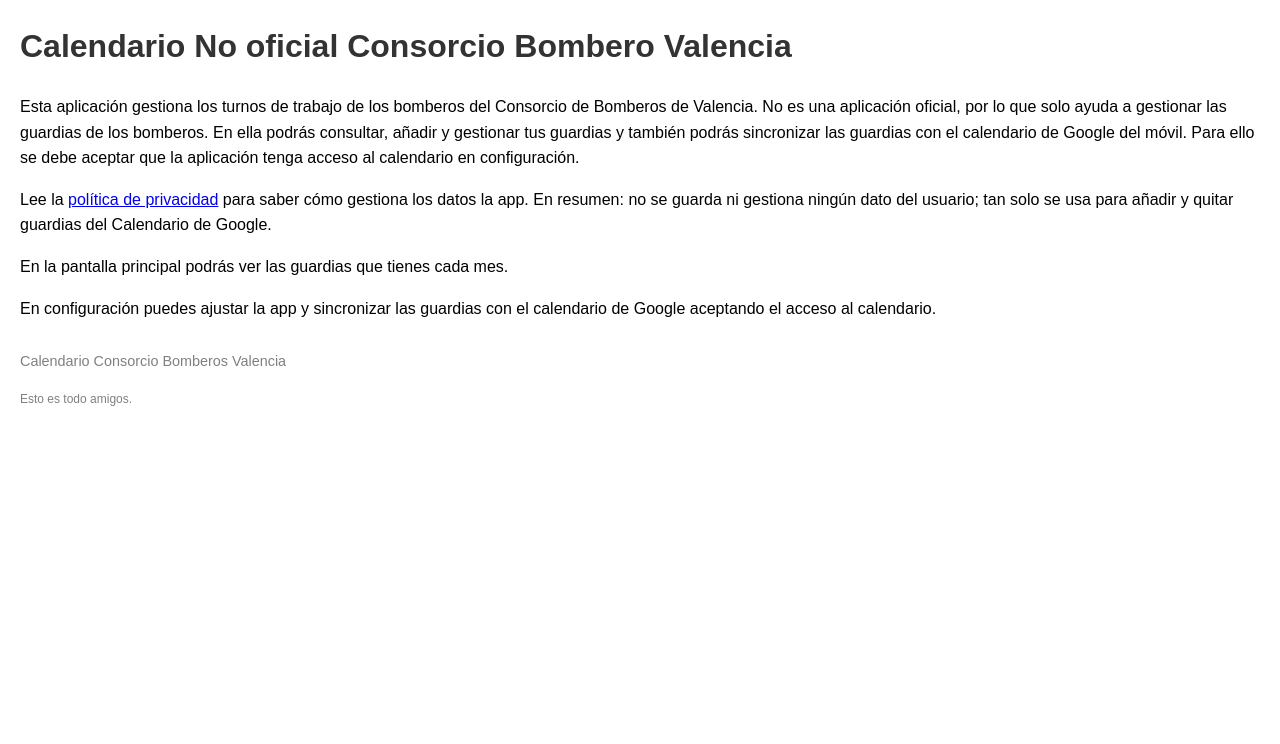
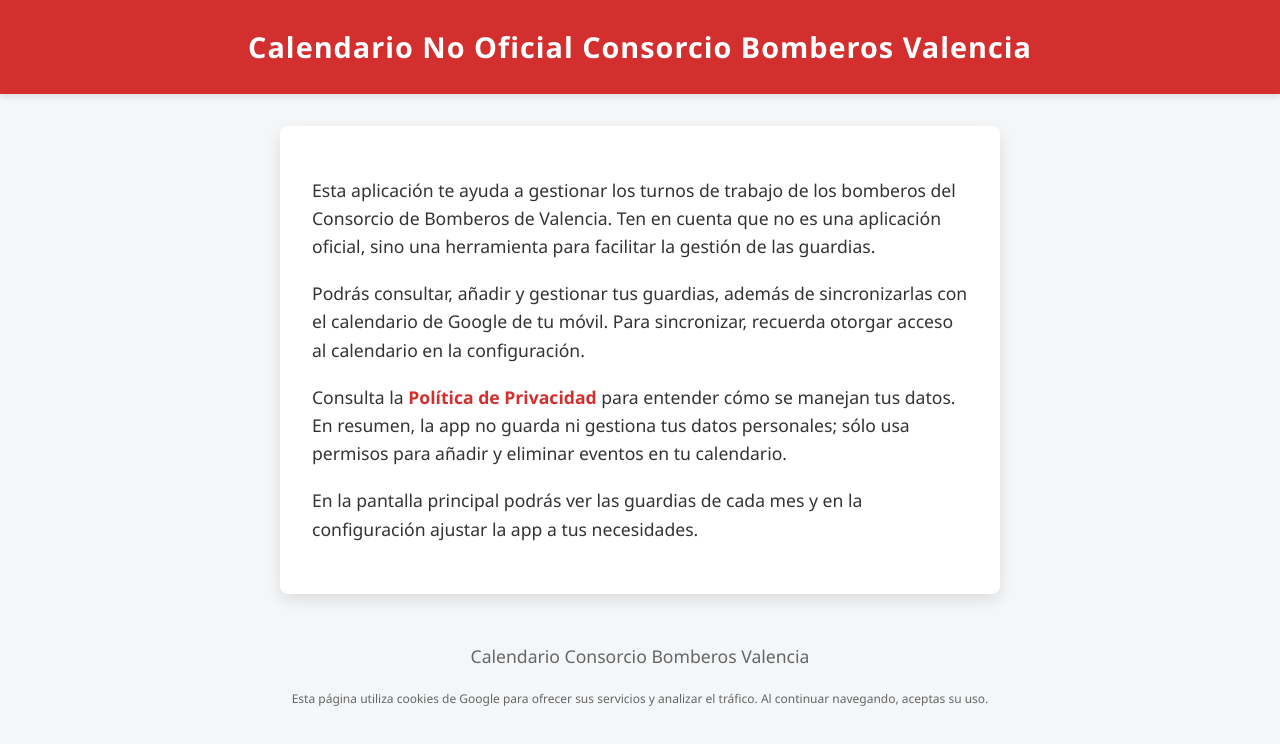
Before and after one commit to JaviFrances/calendarioconsorcio, a plain HTML site: page index.html in a window 1280 px wide. Drawn offline with Linux system fonts and the light colour scheme.

Commit message:
Update index.html

```diff
--- a/index.html
+++ b/index.html
@@ -1,37 +1,103 @@
 <!DOCTYPE html>
 <html lang="es">
 <head>
-  <meta charset="UTF-8">
-  <meta name="viewport" content="width=device-width, initial-scale=1.0">
-  <title>Calendario no oficial Consorcio Bomberos Valencia</title>
+  <meta charset="UTF-8" />
+  <meta name="viewport" content="width=device-width, initial-scale=1" />
+  <title>Calendario Consorcio Bomberos Valencia</title>
   <style>
-    body { font-family: Arial, sans-serif; margin: 20px; line-height: 1.6; }
-    h1 { color: #333; }
-    p { margin-bottom: 1em; }
+    /* Reset básico */
+    *, *::before, *::after {
+      box-sizing: border-box;
+    }
+
+    body {
+      margin: 0;
+      font-family: 'Segoe UI', Tahoma, Geneva, Verdana, sans-serif;
+      background: #f4f6f8;
+      color: #333;
+      line-height: 1.6;
+    }
+
+    header {
+      background-color: #d32f2f; /* rojo bombero */
+      color: white;
+      padding: 1.5rem 2rem;
+      text-align: center;
+      box-shadow: 0 3px 6px rgba(0,0,0,0.1);
+    }
+
+    header h1 {
+      margin: 0;
+      font-weight: 700;
+      font-size: 1.8rem;
+      letter-spacing: 1px;
+    }
+
+    main {
+      max-width: 720px;
+      margin: 2rem auto;
+      background: white;
+      padding: 2rem;
+      border-radius: 8px;
+      box-shadow: 0 6px 15px rgba(0,0,0,0.1);
+    }
+
+    p {
+      margin-bottom: 1.2rem;
+      font-size: 1.1rem;
+    }
+
+    a {
+      color: #d32f2f;
+      text-decoration: none;
+      font-weight: 600;
+    }
+    a:hover,
+    a:focus {
+      text-decoration: underline;
+    }
+
+    footer {
+      margin-top: 3rem;
+      text-align: center;
+      font-size: 0.9rem;
+      color: #666;
+      padding-bottom: 1rem;
+    }
+
+    footer small {
+      display: block;
+      margin-top: 0.5rem;
+    }
   </style>
 </head>
 <body>
-  <h1>Calendario No oficial Consorcio Bombero Valencia</h1>
+  <header>
+    <h1>Calendario No Oficial Consorcio Bomberos Valencia</h1>
+  </header>
 
-  <p>
-    Esta aplicación gestiona los turnos de trabajo de los bomberos del Consorcio de Bomberos de Valencia.
-    No es una aplicación oficial, por lo que solo ayuda a gestionar las guardias de los bomberos.
-    En ella podrás consultar, añadir y gestionar tus guardias y también podrás sincronizar las guardias con el calendario
-    de Google del móvil. Para ello se debe aceptar que la aplicación tenga acceso al calendario en configuración.
-  </p>
+  <main>
+    <p>
+      Esta aplicación te ayuda a gestionar los turnos de trabajo de los bomberos del Consorcio de Bomberos de Valencia.
+      Ten en cuenta que no es una aplicación oficial, sino una herramienta para facilitar la gestión de las guardias.
+    </p>
 
-  <p>
-    Lee la <a href="privacy.html">política de privacidad</a> para saber cómo gestiona los datos la app.
-    En resumen: no se guarda ni gestiona ningún dato del usuario; tan solo se usa para añadir y quitar
-    guardias del Calendario de Google.
-  </p>
+    <p>
+      Podrás consultar, añadir y gestionar tus guardias, además de sincronizarlas con el calendario de Google de tu móvil. Para sincronizar, recuerda otorgar acceso al calendario en la configuración.
+    </p>
 
-  <p>En la pantalla principal podrás ver las guardias que tienes cada mes.</p>
-  <p>En configuración puedes ajustar la app y sincronizar las guardias con el calendario de Google aceptando el acceso al calendario.</p>
+    <p>
+      Consulta la <a href="privacy.html">Política de Privacidad</a> para entender cómo se manejan tus datos. En resumen, la app no guarda ni gestiona tus datos personales; sólo usa permisos para añadir y eliminar eventos en tu calendario.
+    </p>
 
-  <footer style="margin-top: 2em; font-size: 0.9em; color: gray;">
+    <p>
+      En la pantalla principal podrás ver las guardias de cada mes y en la configuración ajustar la app a tus necesidades.
+    </p>
+  </main>
+
+  <footer>
     <p>Calendario Consorcio Bomberos Valencia</p>
-    <p><small>Esto es todo amigos.</small></p>
+    <small>Esta página utiliza cookies de Google para ofrecer sus servicios y analizar el tráfico. Al continuar navegando, aceptas su uso.</small>
   </footer>
 </body>
 </html>
```
